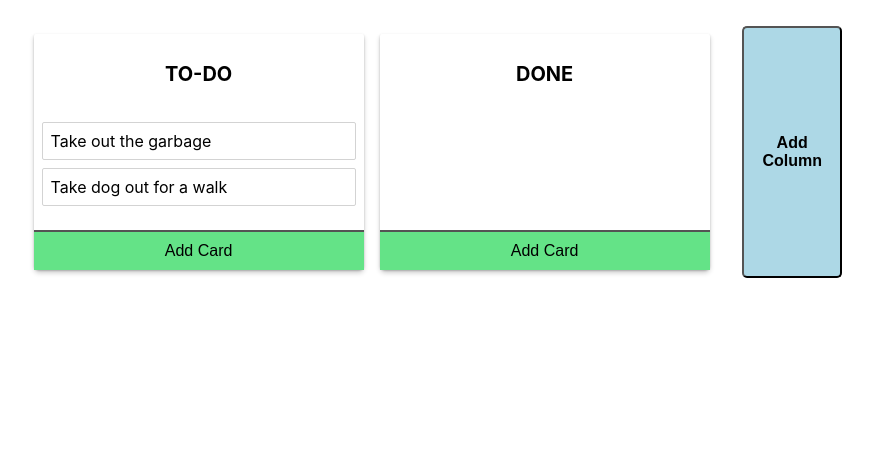
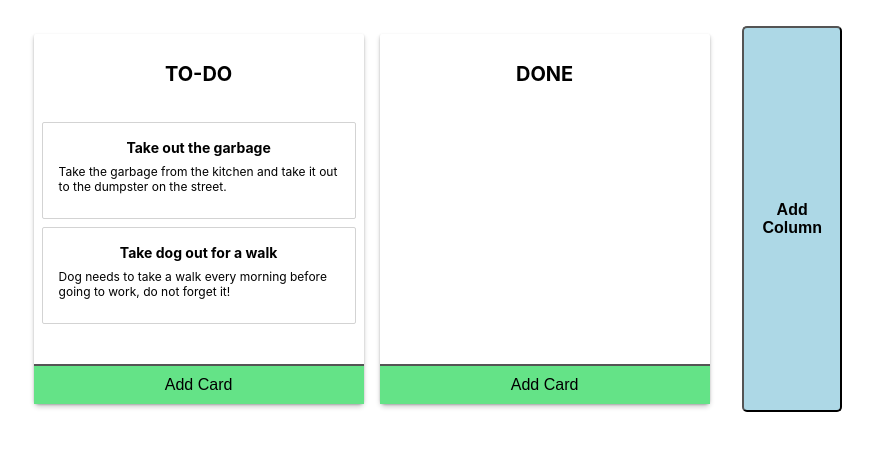
Before and after one commit to berkatik/react-advanced-kanban, a React (Create React App) app: page / in a window 1280 px wide. Shown: the top 450 px of the page, without its empty margins (0-873 px from the left). Built offline with nearby package versions, Linux system fonts and the light colour scheme.

Commit message:
Updated Card compoennt for more flexibility
Now Card component passes whole card data to the renderer instead of just id and content.

Css names for column title is changed from "title" to "title__column" and card to "container__card" to prevent css naming overlap when using a custom renderer.

```diff
--- a/src/components/App.jsx
+++ b/src/components/App.jsx
@@ -7,10 +7,7 @@ export default class App extends Component {
     state = initialData;
 
     onDragStart = start => {
-
-        if (this.state.onDragStart) {
-            this.state.onDragStart();
-        }
+        // Do something..
     }
 
     onBeforeDragStart = update => {
@@ -18,14 +15,10 @@ export default class App extends Component {
     }
 
     onDragUpdate = update => {
-
-        if (this.state.onDragUpdate) {
-            this.state.onDragUpdate();
-        }
+        // Do somethings..
     }
 
     onDragEnd = result => {
-
         const { destination, source, draggableId } = result;
 
         if (!destination) return;
@@ -80,14 +73,13 @@ export default class App extends Component {
         }
 
         this.setState(newState);
-
-        return;
     }
 
     addCard = (columnId) => {
         const newCard = {
             id: `task-${this.state.cards.length + 1}`,
-            content: 'New Card',
+            title: 'New Card',
+            content: 'Fill me in!',
         }
 
         this.state.cards.push(newCard);
@@ -104,7 +96,6 @@ export default class App extends Component {
         }
 
         const newState = this.state;
-
         newState.columns[newColumn.id] = newColumn;
         newState.columnOrder.push(newColumn.id);
 
--- a/src/components/Card.jsx
+++ b/src/components/Card.jsx
@@ -1,5 +1,4 @@
 import React, { Component } from 'react'
-import PropTypes from 'prop-types'
 import { Draggable } from 'react-beautiful-dnd';
 
 import "../css/card.css"
@@ -28,17 +27,15 @@ export default class card extends Component {
                         {...provided.draggableProps}
                         {...provided.dragHandleProps}
                         style={snapshot.isDragging ? style : provided.draggableProps.style}
-                        className={`card ${this.props.cardClassName ? this.props.cardClassName : ''}`}
+                        className={`container__card ${this.props.cardClassName ? this.props.cardClassName : ''}`}
                         ref={provided.innerRef}
                         isdragging={snapshot.isDragging.toString()}// TODO:
                     >
-                        {this.props.renderer(this.props.card.id, this.props.card.content, this.props.editCard, this.props.index)}
-                        {/* <DefaultRenderer
-                            id={this.props.card.id}
-                            content={this.props.card.content}
-                            editCard={this.props.editCard}
-                            index={ this.props.index }
-                            ></DefaultRenderer> */}
+                        { this.props.renderer(
+                            this.props.card,
+                            this.props.editCard,
+                            this.props.index )
+                        }
                     </div>)
                 }}
             </Draggable>
--- a/src/components/Column.jsx
+++ b/src/components/Column.jsx
@@ -34,7 +34,7 @@ export default class Column extends Component {
         return (
             <div className={`column ${this.props.columnClassName ? this.props.columnClassName : ''}`} >
                 <h3
-                    className={`title`}
+                    className={`title__column`}
                     onDoubleClick={this.makeColumnEditable}
                     onBlur={this.editColumn}
                     onKeyDown={ this.editColumn }
--- a/src/components/DefaultRenderer.jsx
+++ b/src/components/DefaultRenderer.jsx
@@ -1,32 +1,65 @@
 import React from 'react'
 
+import '../css/defaultRenderer.css'
 
-const makeCardEditable = (id) => {
-    document.getElementById(`content-${id}`).contentEditable = true;
+const makeCardTitleEditable = id => {
+    document.getElementById(`title__card-${id}`).contentEditable = true;
 }
 
-const editCard = (id, editCardState, e) => {
+const editCardTitle = (id, editCardState, e) => {
     if (e.keyCode === 13 || e.type === 'blur') {
-        document.getElementById(`content-${id}`).contentEditable = false;
+        document.getElementById(`title__card-${id}`).contentEditable = false;
 
-        const newContent = document.getElementById(`content-${id}`).innerText;
+        const newTitle = document.getElementById(`title__card-${id}`).innerText;
+        const currentContent = document.getElementById(`content__card-${id}`).innerText;
         const newCard = {
             id: id,
-            content: newContent
+            title: newTitle,
+            content: currentContent,
         }
+
+
         editCardState(newCard);
     }
-    return;
 }
 
-export const DefaultRenderer = (id, content, editCardState, index) => {
+const makeCardContentEditable = id => {
+    document.getElementById(`content__card-${id}`).contentEditable = true;
+}
+
+
+const editCardContent = (id, editCardState, e) => {
+    if (e.keyCode === 13 || e.type === 'blur') {
+        document.getElementById(`content__card-${id}`).contentEditable = false;
+
+        const currentTitle = document.getElementById(`title__card-${id}`).innerText;
+        const newContent = document.getElementById(`content__card-${id}`).innerText;
+        const newCard = {
+            id: id,
+            title: currentTitle,
+            content: newContent,
+        }
+
+        editCardState(newCard);
+    }
+}
+
+export const DefaultRenderer = (card, editCardState, index) => {
     return(
-        <div id={`content-${id}`}
-            onDoubleClick={() => {makeCardEditable(id)}}
-            onBlur={e => { editCard(id, editCardState, e) }}
-            onKeyDown={e => { editCard(id, editCardState, e) }}
-        >
-            {content}
+        <div className="card">
+            <h3 id={`title__card-${card.id}`}
+                className="title"
+                onDoubleClick={() => { makeCardTitleEditable(card.id) }}
+                onBlur={e => { editCardTitle(card.id, editCardState, e) }}
+                onKeyDown={e => { editCardTitle(card.id, editCardState, e) }}
+            >{card.title}</h3>
+
+            <p id={`content__card-${card.id}`}
+                className="content"
+                onDoubleClick={() => { makeCardContentEditable(card.id) }}
+                onBlur={e => { editCardContent(card.id, editCardState, e) }}
+                onKeyDown={e => { editCardContent(card.id, editCardState, e) }}
+            >{card.content}</p>
         </div>
     )
 }
--- a/src/components/Kanban.jsx
+++ b/src/components/Kanban.jsx
@@ -14,13 +14,11 @@ export default class Kanban extends React.Component {
                     onDragUpdate={this.props.onDragUpdate}
                     onDragEnd={this.props.onDragEnd}
                     onBeforeDragStart={this.props.onBeforeDragStart}
-
                     className={this.props.className}
                 >
                     <div className={`container__columns ${this.props.columnContianerClass ? this.props.columnContianerClass : ''}`}>
                         {this.props.data.columnOrder.map(columnId => {
                             const column = this.props.data.columns[columnId];
-
                             const cards = column.cardIds.map(cardId => {
                                 return this.props.data.cards.find(card => card["id"] === cardId)
                             })
--- a/src/css/card.css
+++ b/src/css/card.css
@@ -1,7 +1,6 @@
-.card {
+.container__card {
     border: 1px solid lightgrey;
     border-radius: 2px;
-    padding: 8px;
     margin-bottom: 8px;
     background-color: white;
 }
--- a/src/css/column.css
+++ b/src/css/column.css
@@ -8,7 +8,7 @@
     box-shadow: 0 1px 2px 0 rgba(0, 0, 0, 0.2), 0 3px 5px 0 rgba(0, 0, 0, 0.19);
 }
 
-.title {
+.title__column {
     text-transform: uppercase;
     font-size: 20px;
     font-weight: bold;
@@ -18,6 +18,7 @@
 
 .card-list {
     padding: 8px;
+    padding-bottom: 32px;
     flex-grow: 1;
     min-height: 100px;
     max-height: 300px;
--- /dev/null
+++ b/src/css/defaultRenderer.css
@@ -0,0 +1,15 @@
+.card {
+    padding: 16px;
+}
+
+.content {
+    font-size: 12px !important;
+    margin: 8px 0 8px 0;
+}
+
+.title {
+    text-align: center;
+    font-size: 14px !important;
+    padding: 0;
+    margin: 0;
+}
--- a/src/initialData.js
+++ b/src/initialData.js
@@ -1,10 +1,14 @@
 export const initialData = {
     "cards": [
         {
-            "id": 'task-1', "content": 'Take out the garbage'
+            "id": 'task-1',
+            "title": 'Take out the garbage',
+            "content": 'Take the garbage from the kitchen and take it out to the dumpster on the street.'
         },
         {
-            "id": 'task-2', "content": 'Take dog out for a walk'
+            "id": 'task-2',
+            "title": 'Take dog out for a walk',
+            "content": 'Dog needs to take a walk every morning before going to work, do not forget it!'
         },
     ],
     "columns": {
```
